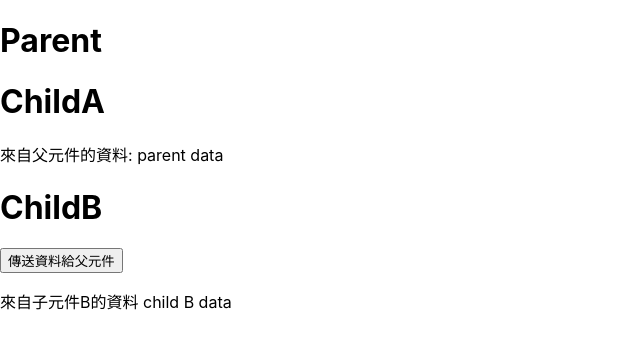
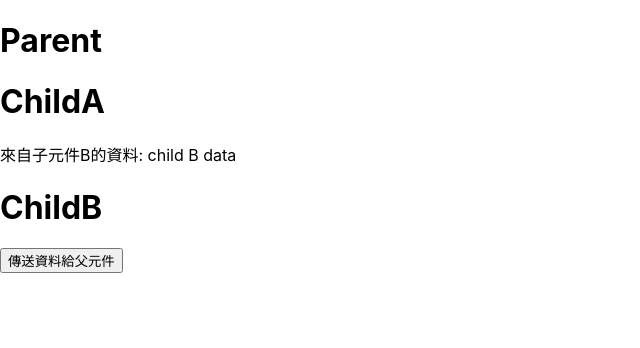
Before and after one commit to dackdada016/react-0108, a React (Create React App) app: page / in a window 1280 px wide. Shown: the top 348 px of the page, without its empty margins (0-640 px from the left). Built offline with nearby package versions, Linux system fonts and the light colour scheme.

Commit message:
props 子元件到子元件

```diff
--- a/src/0110/3.props-2/ChildA.js
+++ b/src/0110/3.props-2/ChildA.js
@@ -1,8 +1,8 @@
-function ChildA(prop) {
+function ChildA(props) {
   return (
     <>
       <h1>ChildA</h1>
-      <p>來自父元件的資料: {prop.pData}</p>
+      <p>來自子元件B的資料: {props.dataFromChid}</p>
     </>
   )
 }
--- a/src/0110/3.props-2/Parent.js
+++ b/src/0110/3.props-2/Parent.js
@@ -4,7 +4,7 @@ import ChildB from './ChildB'
 
 function Parent() {
   // 父元件的資料
-  const [pData, setPData] = useState('parent data')
+  // const [pData, setPData] = useState('parent data')
 
   // 準備接收子元件的資料
   const [dataFromChid, setDataFromChild] = useState('')
@@ -12,10 +12,9 @@ function Parent() {
     <>
       <h1>Parent</h1>
 
-      <ChildA pData={pData} />
+      <ChildA dataFromChid={dataFromChid} />
       {/* 給子元件B可以設定state的函式 */}
       <ChildB setDataFromChild={setDataFromChild} />
-      <p>來自子元件B的資料 {dataFromChid} </p>
     </>
   )
 }
```
